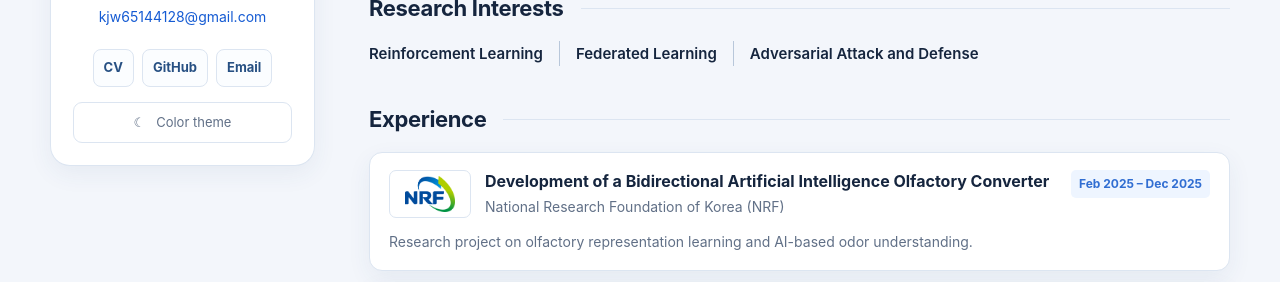
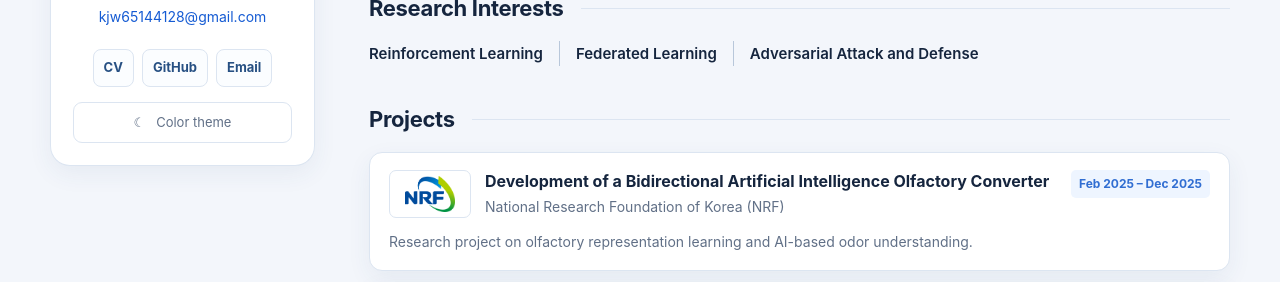
Before and after one commit to Jong-w/Jong-w.github.io, a Jekyll site: the page preview.html, which Jekyll copies as it is, in a window 1280 px wide and 900 px high. Shown: the part 298-580 px from the top of the window. Built offline with Jekyll 4.4.1, drawn with Linux system fonts in a browser that asks for light colours.

Commit message:
Update preview.html

```diff
--- a/preview.html
+++ b/preview.html
@@ -37,7 +37,7 @@
         <div class="interest-list"><span>Reinforcement Learning</span><span>Federated Learning</span><span>Adversarial Attack and Defense</span></div>
       </section>
       <section class="section experience" id="experience">
-        <h2 class="heading-rule">Experience</h2>
+        <h2 class="heading-rule">Projects</h2>
         <div class="experience-card">
           <div class="experience-header"><div class="experience-icon"><img src="assets/nrf.png" alt="NRF logo"></div><div><h3>Development of a Bidirectional Artificial Intelligence Olfactory Converter</h3><p>National Research Foundation of Korea (NRF)</p></div><span class="date-pill">Feb 2025 – Dec 2025</span></div>
           <p>Research project on olfactory representation learning and AI-based odor understanding.</p>
```
